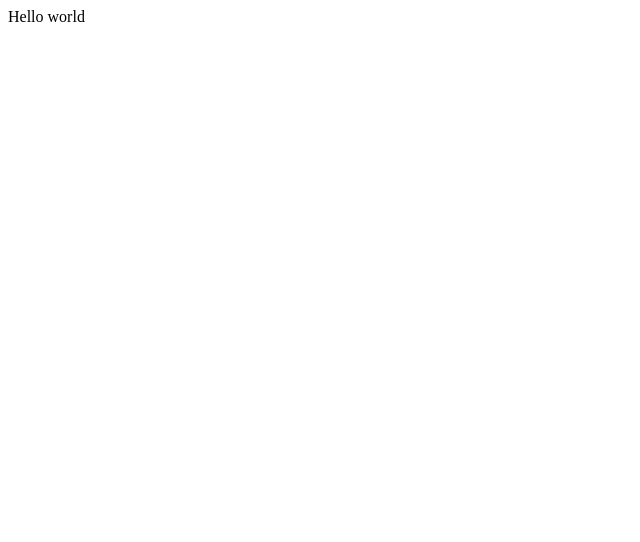
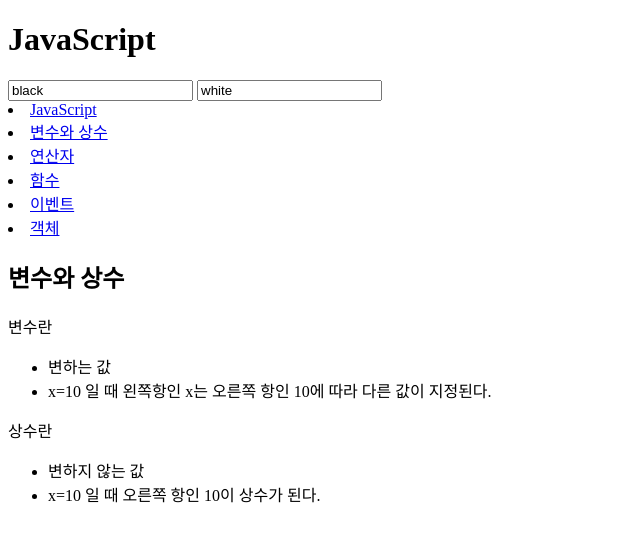
Before and after one commit to Taesoo/opentutorials-tsworld, a plain HTML site: page index.html in a window 1280 px wide. Shown: the whole page, without its empty margins (0-640 px from the left). Drawn offline with Linux system fonts and the light colour scheme.

Commit message:
add html

```diff
--- a/index.html
+++ b/index.html
@@ -1,24 +1,53 @@
 <!DOCTYPE html>
-<html lang="en">
+<html>
 	<head>
 		<meta charset="utf-8" />
-
-		<!-- Always force latest IE rendering engine (even in intranet) & Chrome Frame
-		Remove this if you use the .htaccess -->
-		<meta http-equiv="X-UA-Compatible" content="IE=edge,chrome=1" />
-
-		<title>index</title>
-		<meta name="description" content="" />
-		<meta name="author" content="tsworld" />
-
-		<meta name="viewport" content="width=device-width; initial-scale=1.0" />
-
-		<!-- Replace favicon.ico & apple-touch-icon.png in the root of your domain and delete these references -->
-		<link rel="shortcut icon" href="/favicon.ico" />
-		<link rel="apple-touch-icon" href="/apple-touch-icon.png" />
 	</head>
 
-	<body>
-		Hello world
+	<body id="body">
+		<div>
+			<header>
+				<h1>JavaScript</h1>
+			</header>
+			<div id="toolbar">
+				<input type="botton" value="black" />
+				<input type="botton" value="white" />
+			</div>
+			<nav>
+				<u1>
+					<li><a href="http://opentutorials.org/course/49/17">JavaScript</a></li>
+					<li><a href="http://opentutorials.org/course/49/16">변수와 상수</a></li>
+					<li><a href="http://opentutorials.org/course/49/18">연산자</a></li>
+					<li><a href="http://opentutorials.org/course/49/19">함수</a></li>
+					<li><a href="http://opentutorials.org/course/49/20">이벤트</a></li>
+					<li><a href="http://opentutorials.org/course/49/21">객체</a></li>
+				</u1>
+			</nav>
+			<article>
+				<h2>변수와 상수</h2>
+				<div>
+					<p>변수란</p>
+					<ul>
+						<li>
+							변하는 값
+						</li>
+						<li>
+							x=10 일 때 왼쪽항인 x는 오른쪽 항인 10에 따라 다른 값이 지정된다.
+						</li>
+					</ul>
+					<p>
+						상수란
+					</p>
+					<ul>
+						<li>
+							변하지 않는 값
+						</li>
+						<li>
+							x=10 일 때 오른쪽 항인 10이 상수가 된다.
+						</li>
+					</ul>
+				</div>
+			</article>
+		</div>
 	</body>
 </html>
```
